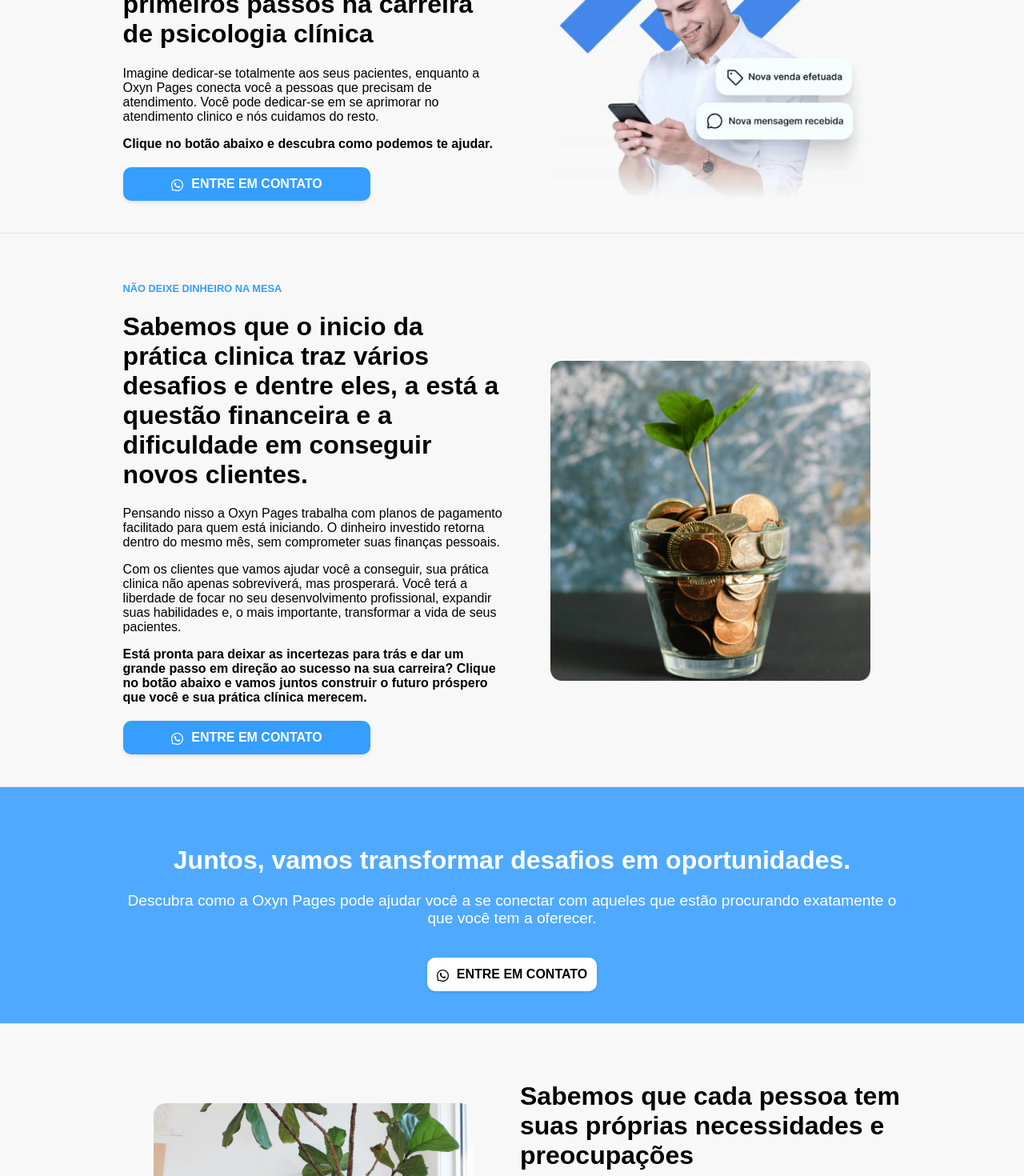
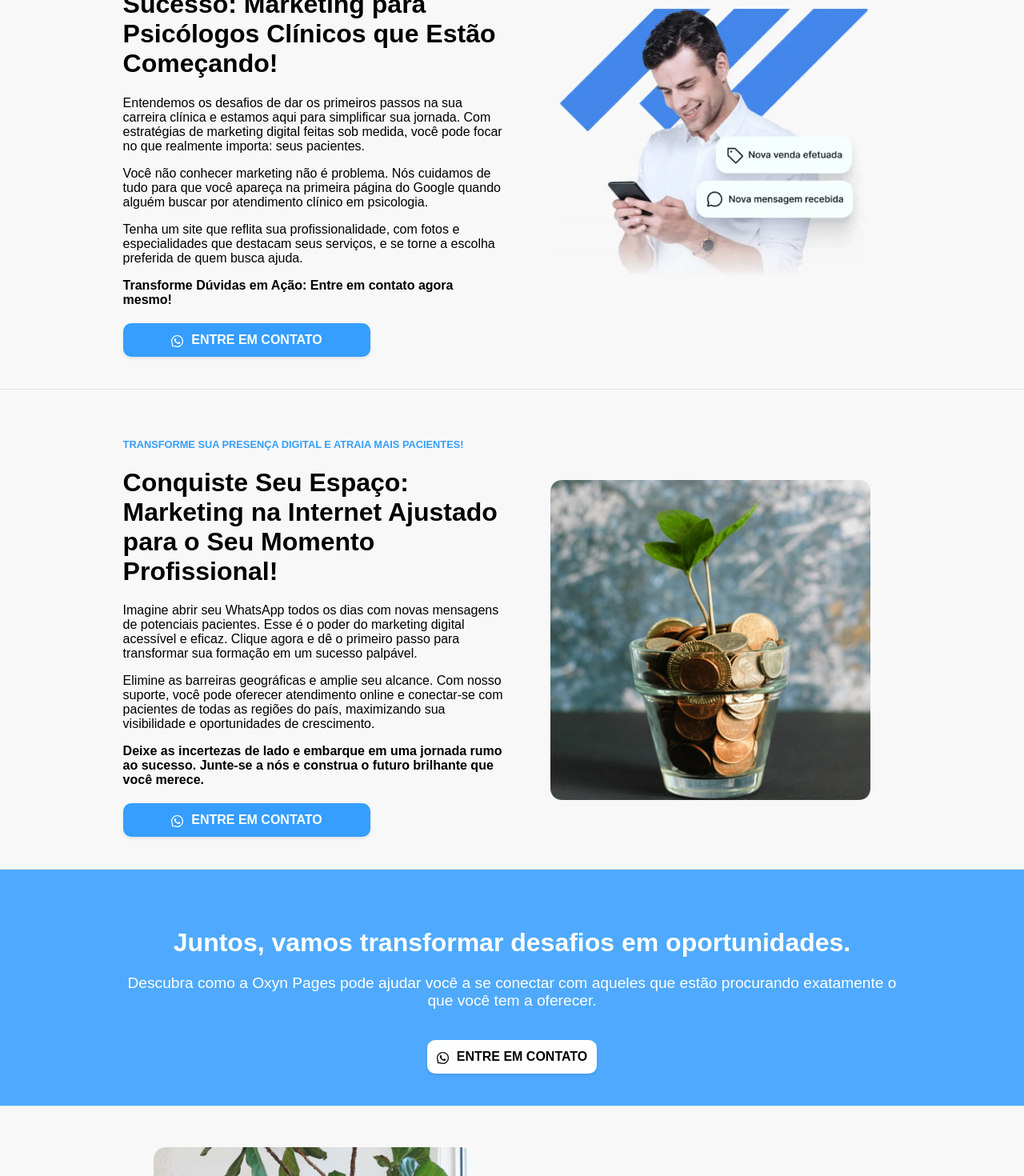
Before and after one commit to dianamdias03/oxyn-v1, a React (Create React App) app: page / in a window 1280 px wide. Shown: the part 220-1690 px from the top of the page at 80% size. Built offline with nearby package versions, Linux system fonts and the light colour scheme.

Commit message:
Adjusted paragraphs

```diff
--- a/src/App.js
+++ b/src/App.js
@@ -9,40 +9,40 @@ function App() {
     <div className="App">
       <Header/>
       <TextImage
-        subtitle={'AGÊNCIA DE MARKETING'}
-        title={'São muitos os desafios dos primeiros passos na carreira de psicologia clínica'}
-        paragraphs={['Imagine dedicar-se totalmente aos seus pacientes, enquanto a Oxyn Pages conecta você a pessoas que precisam de atendimento. Você pode dedicar-se em se aprimorar no atendimento clinico e nós cuidamos do resto.']}
-        paragraphBold={'Clique no botão abaixo e descubra como podemos te ajudar.'}
+        subtitle={'MARKETING PARA PSICOLOGO RECEM FORMADO'}
+        title={'Transforme Sua Formação em Sucesso: Marketing para Psicólogos Clínicos que Estão Começando!'}
+        paragraphs={['Entendemos os desafios de dar os primeiros passos na sua carreira clínica e estamos aqui para simplificar sua jornada. Com estratégias de marketing digital feitas sob medida, você pode focar no que realmente importa: seus pacientes.',
+        'Você não conhecer marketing não é problema. Nós cuidamos de tudo para que você apareça na primeira página do Google quando alguém buscar por atendimento clínico em psicologia.',
+        'Tenha um site que reflita sua profissionalidade, com fotos e especialidades que destacam seus serviços, e se torne a escolha preferida de quem busca ajuda.']}
+        paragraphBold={'Transforme Dúvidas em Ação: Entre em contato agora mesmo!'}
         image={'/about.webp'}
         altImage={'Homem olhando para o celular com notificações'}
         imageRightSide={true}
       />
       <TextImage
-        subtitle={'NÃO DEIXE DINHEIRO NA MESA'}
-        title={'Sabemos que o inicio da prática clinica traz vários desafios e dentre eles, a está a questão financeira e a dificuldade em conseguir novos clientes.'}
+        subtitle={'TRANSFORME SUA PRESENÇA DIGITAL E ATRAIA MAIS PACIENTES!'}
+        title={'Conquiste Seu Espaço: Marketing na Internet Ajustado para o Seu Momento Profissional!'}
         paragraphs={[
-          'Pensando nisso a Oxyn Pages trabalha com planos de pagamento facilitado para quem está iniciando. O dinheiro investido retorna dentro do mesmo mês, sem comprometer suas finanças pessoais.'
-          ,'Com os clientes que vamos ajudar você a conseguir, sua prática clinica não apenas sobreviverá, mas prosperará. Você terá a liberdade de focar no seu desenvolvimento profissional, expandir suas habilidades e, o mais importante, transformar a vida de seus pacientes.'
+          'Imagine abrir seu WhatsApp todos os dias com novas mensagens de potenciais pacientes. Esse é o poder do marketing digital acessível e eficaz. Clique agora e dê o primeiro passo para transformar sua formação em um sucesso palpável.',
+          'Elimine as barreiras geográficas e amplie seu alcance. Com nosso suporte, você pode oferecer atendimento online e conectar-se com pacientes de todas as regiões do país, maximizando sua visibilidade e oportunidades de crescimento.'
         ]}
-        paragraphBold={'Está pronta para deixar as incertezas para trás e dar um grande passo em direção ao sucesso na sua carreira? Clique no botão abaixo e vamos juntos construir o futuro próspero que você e sua prática clínica merecem.'}
+        paragraphBold={'Deixe as incertezas de lado e embarque em uma jornada rumo ao sucesso. Junte-se a nós e construa o futuro brilhante que você merece.'}
         image={'/finances.webp'}
         altImage={'Planta simbolizando economia'}
         imageRightSide={true}
       />
       <Text title={'Juntos, vamos transformar desafios em oportunidades.'} paragraphs={['Descubra como a Oxyn Pages pode ajudar você a se conectar com aqueles que estão procurando exatamente o que você tem a oferecer.']} background={'blue'}/>
       <TextImage
-        title={'Sabemos que cada pessoa tem suas próprias necessidades e preocupações'}
+        title={'Como funciona:'}
         paragraphs={[
-          'Especialmente quando se trata de finanças e da construção de sua clientela. Queremos te ajudar com isso.'
-          ,'Com os clientes que vamos ajudar você a conseguir, sua prática clinica não apenas sobreviverá, mas prosperará. Você terá a liberdade de focar no seu desenvolvimento profissional, expandir suas habilidades e, o mais importante, transformar a vida de seus pacientes.'
-          ,'Sabemos que cada pessoa tem suas próprias necessidades e preocupações, especialmente quando se trata de finanças e da construção de sua clientela. Queremos te ajudar com isso.'
+          'Ao clicar no botão "ENTRE EM CONTATO", você pode sanar qualquer dúvida via Whataspp, usado texto ou audio ou ainda combinar uma conversa de tira-dúvidas.',
+          'Importante: Você só paga após seu site e estrutura de marketing estiver funcionando. Caso não goste do serviço, você pode cancelar dentro de 30 e devolveremos o seu dinheiro.'
         ]}
         paragraphBold={'Clique no botão abaixo, vamos nos conhecer e resolver todas as duvidas'}
         image={'/therapy.webp'}
         altImage={'Planta simbolizando economia'}
         imageRightSide={false}
       />
-      <Text title={'Você só paga após seu site e estrutura de marketing estiver funcionando'} paragraphs={['Caso não goste do serviço, você pode cancelar dentro de 30 e devolveremos o seu dinheiro.']} background={'grey'}/>
       <Footer/>
     </div>
   );
```
